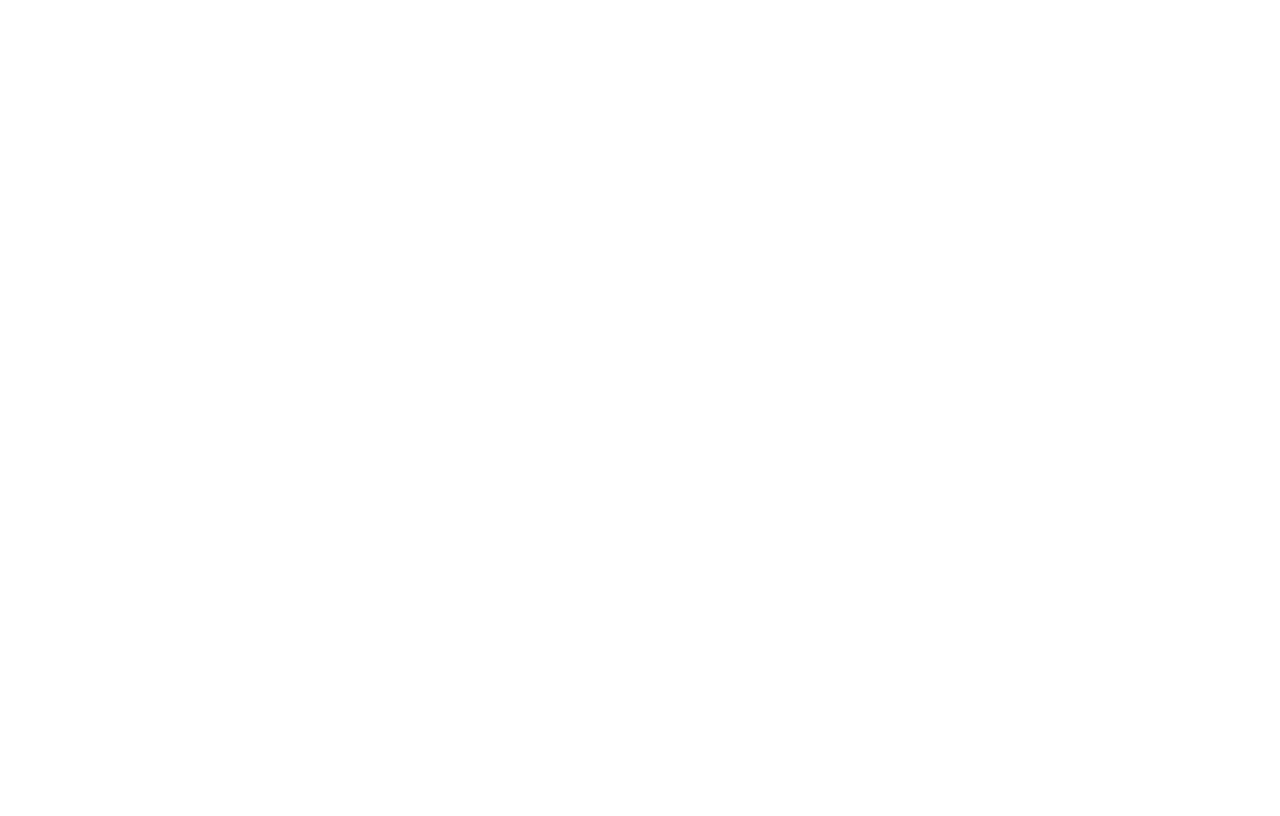
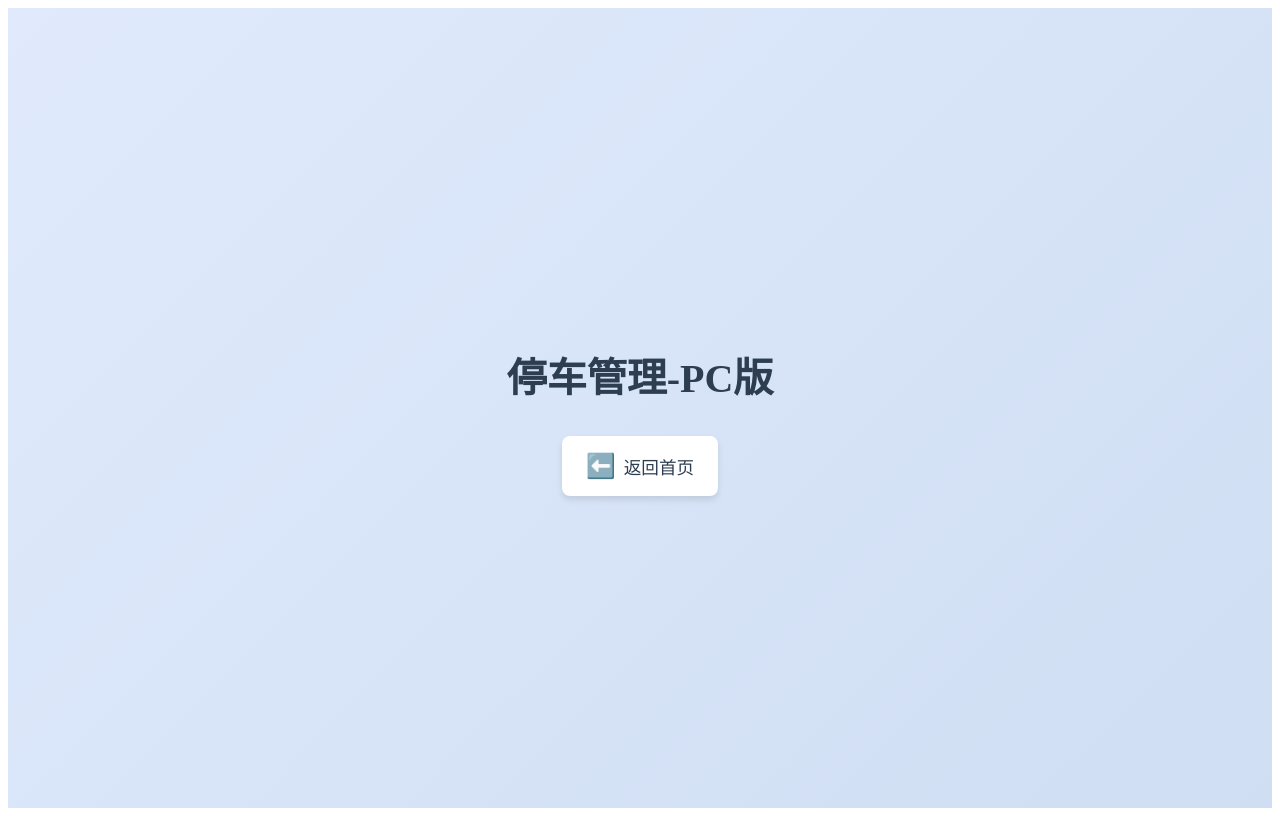
Before and after one commit to mcxxxxxcm/projectCommunity, a Vue app: page /Parking-PC in a window 1280 px wide. Before the commit this address had no page. Built offline with nearby package versions, Linux system fonts and the light colour scheme.

Commit message:
添加了停车管理的功能，移动了便民电话到主页的footer区域

```diff
--- a/src/router/index.js
+++ b/src/router/index.js
@@ -10,6 +10,7 @@ import PrivacyPC from '../views/Privacy-PC.vue'
 import ComplaintPC from '../views/Complaint-PC.vue'
 import LostAndFoundPC from '../views/LostAndFound-PC.vue'
 import PointsMallMobile from '../views/PointsMall-Mobile.vue'
+import ParkingPC from '../views/Parking-PC.vue'
 
 const routes = [
   {
@@ -76,6 +77,11 @@ const routes = [
     path: '/mine-Mobile',
     name: 'mine-Mobile',
     component: () => import('../views/mine-Mobile.vue')
+  },
+  {
+    path: '/Parking-PC',
+    name: 'parkingPC',
+    component: ParkingPC
   }
 ]
 
--- a/src/views/PCPage.vue
+++ b/src/views/PCPage.vue
@@ -67,7 +67,8 @@
       <div class="footer-links">
         <a href="#">关于我们</a>
         <a href="#">联系方式</a>
-        <a href="#">隐私政策</a>
+        <a href="#">隐私政策</a> <br><br>
+        <a href="#">便民电话：176*****456</a>
       </div>
     </footer>
   </div>
@@ -120,6 +121,7 @@ onUnmounted(() => {
 
 // 添加服务列表数据
 const services = ref([
+  { name: '停车管理', desc: '便捷的停车场使用', icon: '🚗', path: '/Parking-PC' },
   { name: '积分商城', desc: '用积分兑换精美礼品', icon: '🛒', path: '/PointsMall-PC' },
   { name: '儿童托管', desc: '专业的儿童照看服务', icon: '👶', path: '/ChildCare-PC' },
   { name: '水电缴费', desc: '便捷的公共事业缴费', icon: '💧', path: '/Utilities-PC' },
@@ -128,7 +130,6 @@ const services = ref([
   { name: '投诉建议', desc: '提交您的投诉和建议', icon: '📢', path: '/Complaint-PC' },
   { name: '寻物启事', desc: '发布和查看失物招领', icon: '🔍', path: '/LostAndFound-PC' },
   { name: '社区公告', desc: '查看最新社区通知', icon: '📢', path: '/Notice-PC' },
-  { name: '便民电话', desc: '常用服务联系电话', icon: '📞', path: '/Contact-PC' },
   { name: '活动报名', desc: '参与社区活动', icon: '🎯', path: '/Activity-PC' },
   { name: '物业报修', desc: '在线提交维修申请', icon: '🔧', path: '/Repair-PC' },
   { name: '问卷调查', desc: '参与社区调查', icon: '📝', path: '/Survey-PC' }
@@ -380,12 +381,19 @@ const bannerImages = ref([
 .banner {
   margin-top: 0;
   padding: 0 !important;
+  width: 90%;
+  height: 90%;
+  border-radius: 10px;
+  margin: 0 auto; /* 添加自动外边距使容器居中 */
 }
 
 .banner-image {
   width: 100%;
   height: 100%;
+  border-radius: 10px;
   object-fit: cover;
+  display: block; /* 确保图片作为块级元素 */
+  margin: 0 auto; /* 图片居中 */
 }
 
 .banner-text {
--- /dev/null
+++ b/src/views/Parking-PC.vue
@@ -0,0 +1,64 @@
+<template>
+  <div class="pc-page">
+    <h1 class="title">停车管理-PC版</h1>
+    <button class="nav-button" @click="goToPage('/PCPage')">
+      <span class="icon">⬅️</span>
+      <span>返回首页</span>
+    </button>
+  </div>
+</template>
+
+<script setup>
+import { useRouter } from 'vue-router';
+
+const router = useRouter();
+
+const goToPage = (path) => {
+  router.push(path);
+};
+</script>
+
+<style scoped>
+/* 使用与其他PC页面相同的样式 */
+.pc-page {
+  display: flex;
+  flex-direction: column;
+  align-items: center;
+  justify-content: center;
+  min-height: 100vh;
+  background: linear-gradient(135deg, #e0eafc 0%, #cfdef3 100%);
+}
+
+.title {
+  color: #2c3e50;
+  margin-bottom: 2rem;
+  font-size: 2.5rem;
+}
+
+.nav-button {
+  display: flex;
+  align-items: center;
+  justify-content: center;
+  gap: 0.5rem;
+  padding: 1rem 1.5rem;
+  background: white;
+  color: #2c3e50;
+  border: none;
+  border-radius: 8px;
+  cursor: pointer;
+  box-shadow: 0 4px 6px rgba(0, 0, 0, 0.1);
+  transition: all 0.3s ease;
+  font-size: 1.1rem;
+}
+
+.nav-button:hover {
+  transform: translateY(-3px);
+  box-shadow: 0 8px 12px rgba(0, 0, 0, 0.1);
+  background: #42b983;
+  color: white;
+}
+
+.icon {
+  font-size: 1.5rem;
+}
+</style>
```
